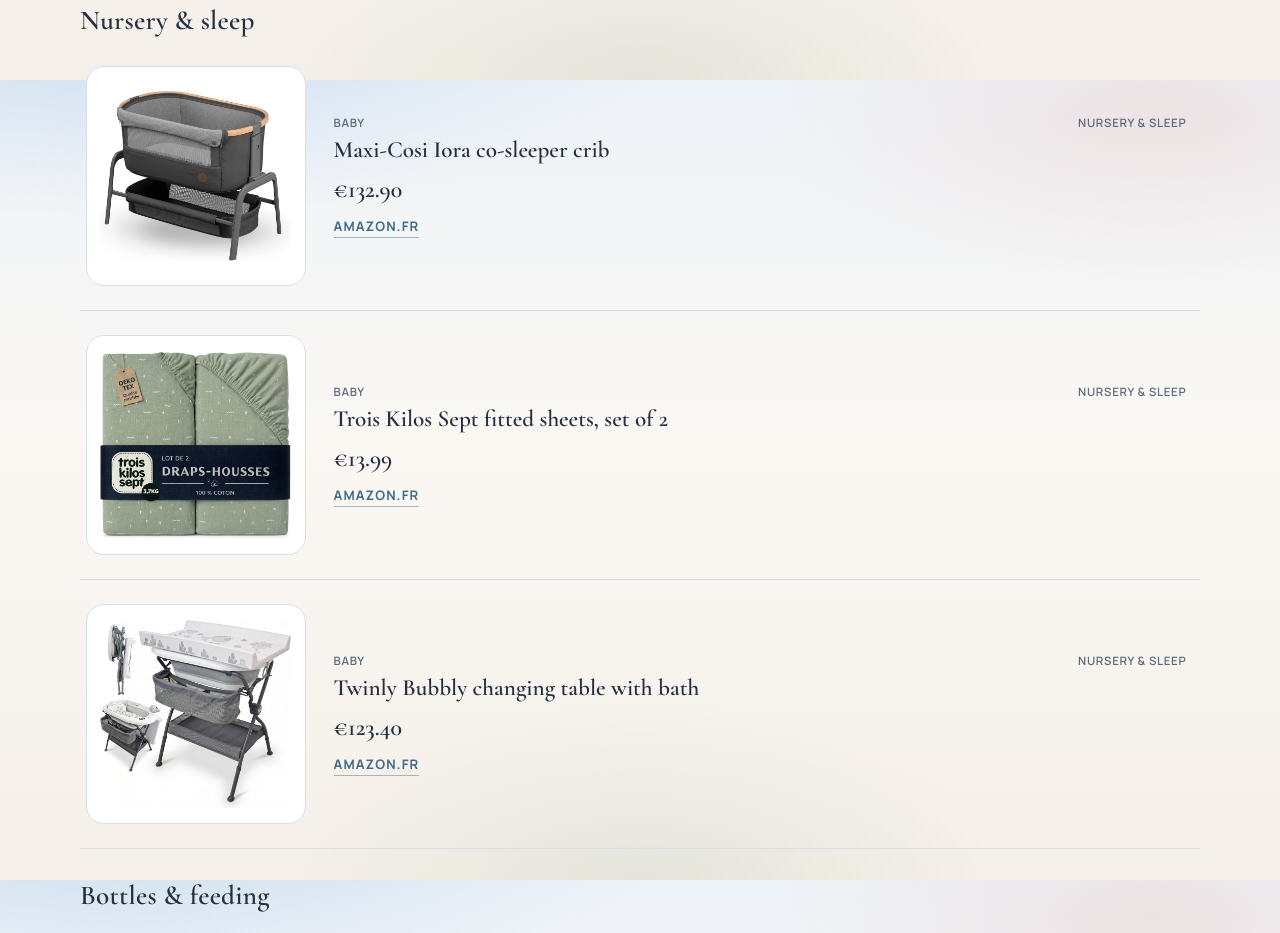
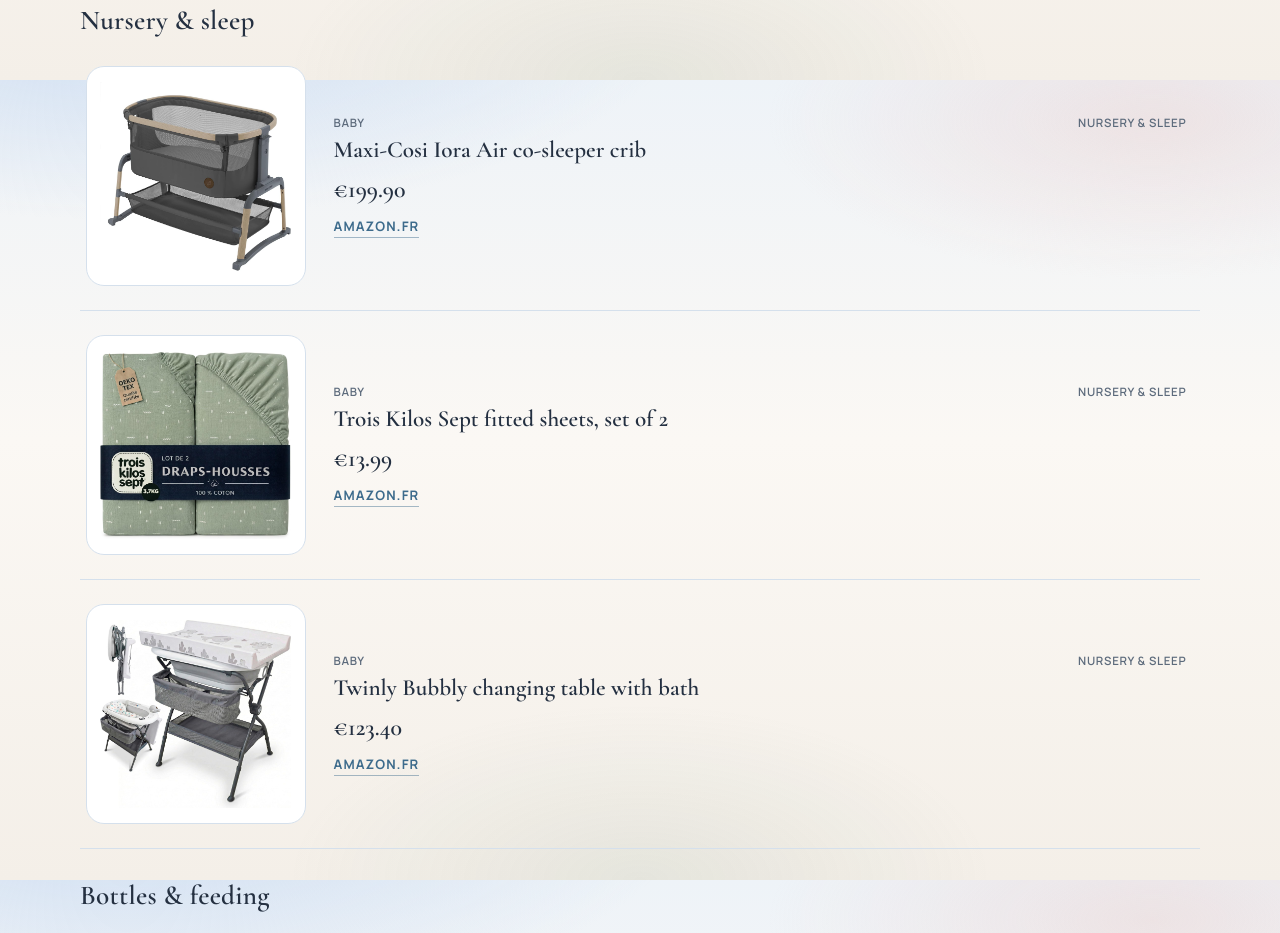
Before and after one commit to Stevenfromfrance/baby-shopping, a React (Vite) app: page / in a window 1280 px wide. Shown: the part 1520-2453 px from the top of the page. Built offline with nearby package versions, Linux system fonts and the light colour scheme; no server answers; the database is empty.

Commit message:
Replace the Maxi-Cosi Iora crib with the Iora Air from the shared Amazon link.

```diff
--- a/public/products.json
+++ b/public/products.json
@@ -598,17 +598,17 @@
     "list": "baby",
     "listLabel": "Bébé",
     "category": "Chambre & sommeil",
-    "title": "Berceau cododo Maxi-Cosi Iora",
+    "title": "Berceau cododo Maxi-Cosi Iora Air",
     "brand": "Maxi-Cosi",
-    "price": 132.9,
-    "description": "Maxi-Cosi Iora Berceau Cododo, Lit Cododo Bebe Pliable, 0-6 Mois",
-    "shortTitle": "Berceau cododo Maxi-Cosi Iora",
+    "price": 199.9,
+    "description": "Maxi-Cosi Iora Air Berceau Cododo, maille omniprésente, 0-6 mois, Beyond Graphite",
+    "shortTitle": "Berceau cododo Maxi-Cosi Iora Air",
     "currency": "EUR",
     "notes": [],
     "image": "/products/baby-31.jpg",
-    "amazonUrl": "https://www.amazon.fr/dp/B07RZH5YW6",
+    "amazonUrl": "https://www.amazon.fr/dp/B0B93VG735",
     "wishlistUrl": "https://www.amazon.fr/hz/wishlist/ls/3P7DYQA3VATIP",
-    "titleEn": "Maxi-Cosi Iora co-sleeper crib"
+    "titleEn": "Maxi-Cosi Iora Air co-sleeper crib"
   },
   {
     "id": "baby-33",
--- a/scripts/rename-products.mjs
+++ b/scripts/rename-products.mjs
@@ -85,8 +85,8 @@
     titleEn: 'Dikaslon changing backpack',
   },
   'baby-31': {
-    title: 'Berceau cododo Maxi-Cosi Iora',
-    titleEn: 'Maxi-Cosi Iora co-sleeper crib',
+    title: 'Berceau cododo Maxi-Cosi Iora Air',
+    titleEn: 'Maxi-Cosi Iora Air co-sleeper crib',
   },
   'baby-33': {
     title: 'Sucettes Soothie Philips Avent, lot de 2',
```
Also changed, not shown: public/products/baby-31.jpg.
